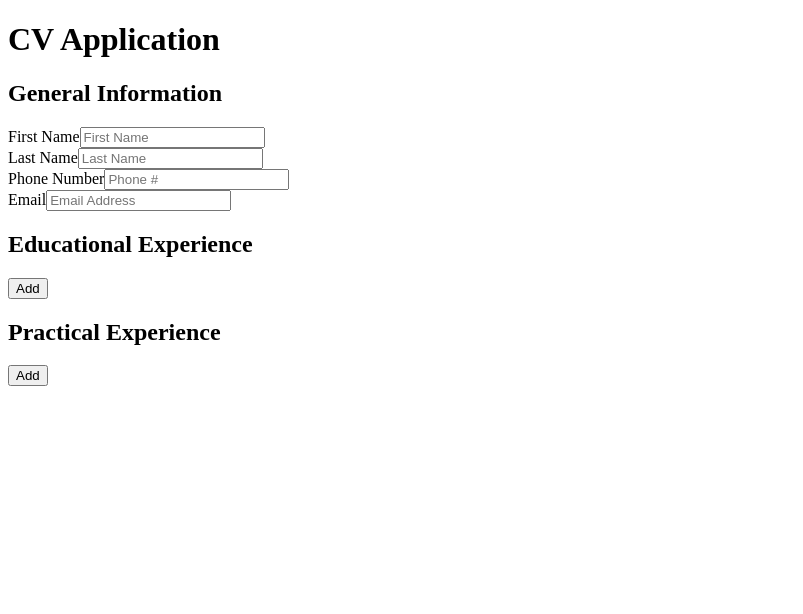
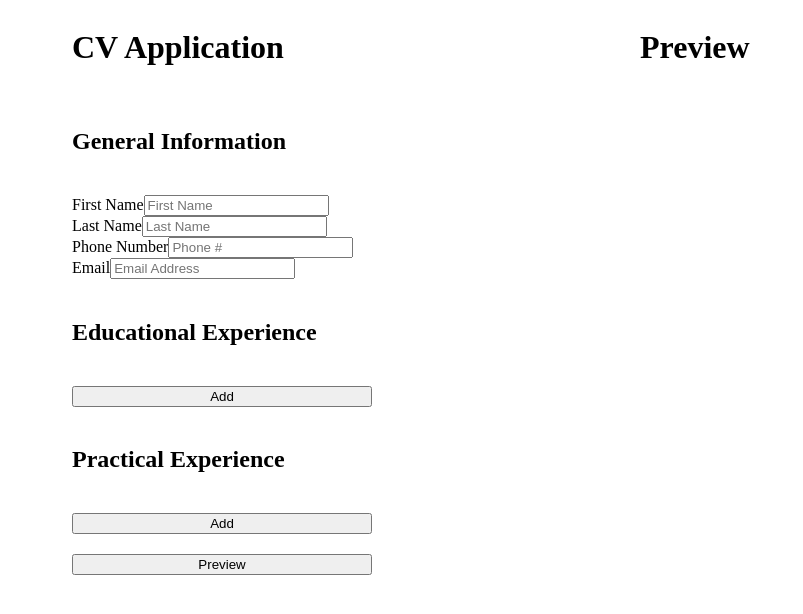
Before and after one commit to Revolution5/cv-project, a React (Create React App) app: page / in a window 1280 px wide. Shown: the top 614 px of the page, without its empty margins (0-803 px from the left). Built offline with nearby package versions, Linux system fonts and the light colour scheme.

Commit message:
Add preview component

```diff
--- a/package.json
+++ b/package.json
@@ -9,6 +9,7 @@
     "react": "^18.1.0",
     "react-dom": "^18.1.0",
     "react-scripts": "5.0.1",
+    "uniqid": "^5.4.0",
     "web-vitals": "^2.1.4"
   },
   "scripts": {
--- a/src/App.js
+++ b/src/App.js
@@ -3,12 +3,15 @@ import { GeneralInfo } from "./components/general-info";
 import "./styles/app.css";
 import { Education } from "./components/education";
 import { Practical } from "./components/practical";
+import { Preview } from "./components/preview";
+import uniqid from "uniqid";
 
 export class App extends Component {
   constructor() {
     super()
 
     this.state = {
+      key: uniqid(),
       eduSections: [],
       practicalSections: []
     }
@@ -16,19 +19,23 @@ export class App extends Component {
 
   addEdu = () => {
     this.setState({
-      eduSections: [...this.state.eduSections, <Education/>]
+      key: uniqid(),
+      eduSections: [...this.state.eduSections, <Education key={this.state.key}/>]
     })
   }
 
   addPractical = () => {
     this.setState({
-      practicalSections:[...this.state.practicalSections, <Practical/>]
+      key: uniqid(),
+      practicalSections:[...this.state.practicalSections, <Practical key={this.state.key}/>]
     })
   }
 
   render() {
     return (
       <div className="container">
+
+          <div className="left-side">
             <h1>CV Application</h1>
             <h2>General Information</h2>
             <GeneralInfo/>
@@ -40,6 +47,11 @@ export class App extends Component {
             <h2>Practical Experience</h2>
             {this.state.practicalSections}
             <button onClick={this.addPractical}>Add</button>
+
+            <button type="submit">Preview</button>
+          </div>
+
+        <Preview/>
       </div>
     )
   }
--- a/src/components/education.js
+++ b/src/components/education.js
@@ -1,10 +1,6 @@
 import React, {Component} from "react";
 
 export class Education extends Component {
-    constructor() {
-        super()
-    }
-
     render() {
         return (
            <form>
--- a/src/components/general-info.js
+++ b/src/components/general-info.js
@@ -2,10 +2,6 @@ import React, {Component} from "react";
 import "../styles/general-info.css";
 
 export class GeneralInfo extends Component {
-    constructor() {
-        super()
-    }
-
     render() {
         return (
             <form>
--- a/src/components/practical.js
+++ b/src/components/practical.js
@@ -18,7 +18,7 @@ export class Practical extends Component {
               </div>
               <div className="input">
                     <label>End Date</label>
-                    <input type="date"></input>
+                    <input type="text"></input>
               </div>
           </form>
         )
--- /dev/null
+++ b/src/components/preview.js
@@ -0,0 +1,11 @@
+import React, {Component} from "react";
+
+export class Preview extends Component {
+    render() {
+        return(
+            <div className="right-side">
+                <h1>Preview</h1>
+            </div>
+        )
+    }
+}
--- a/src/styles/app.css
+++ b/src/styles/app.css
@@ -0,0 +1,12 @@
+.container {
+    display: grid;
+    grid-template-columns: 1fr 1fr;
+}
+
+.left-side {
+    display: flex;
+    flex-direction: column;
+    width: 300px;
+    gap: 20px;
+    margin-left: 5vw;
+}
```
Also changed, not shown: 1 other file (tests, documents, lock files or other folders). Lines whose indentation alone changed are shown as unchanged.
